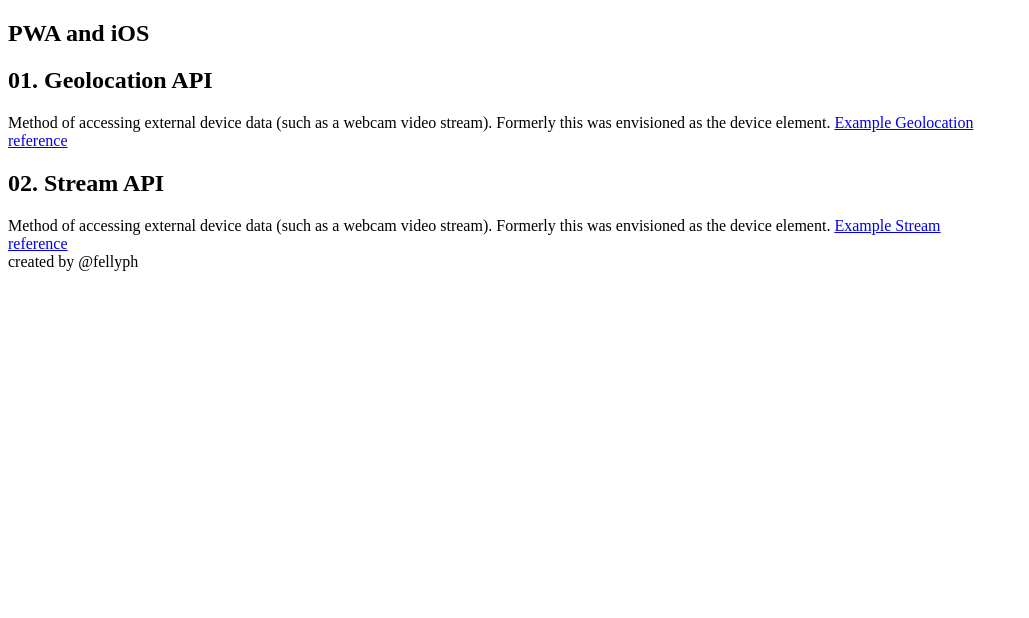
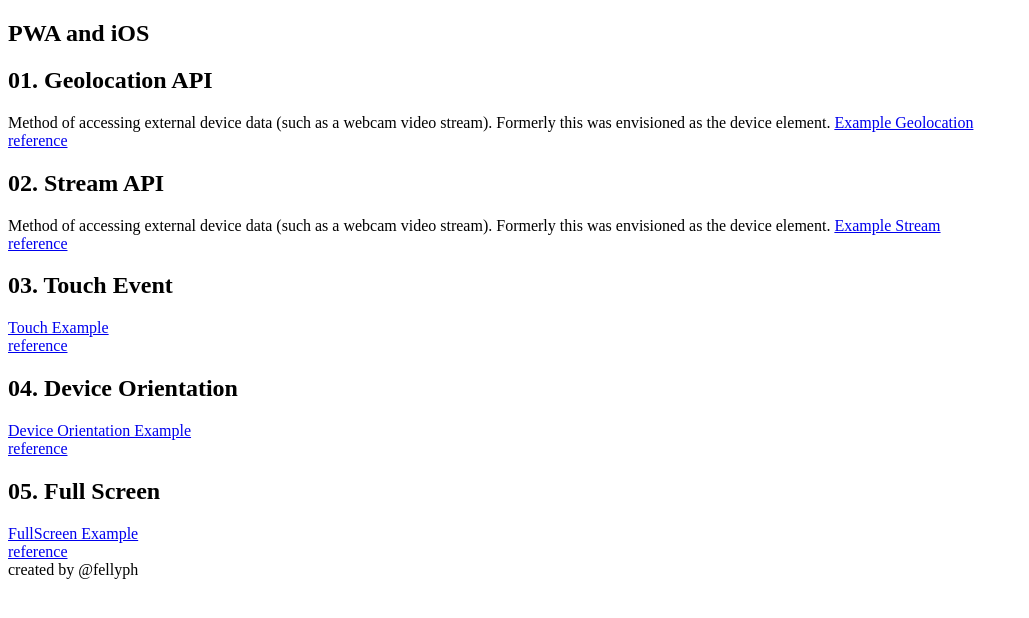
Before and after one commit to fellyph/web-apis-iOS, a website: page index.html in a window 1280 px wide. Shown: the whole page, without its empty margins (0-1029 px from the left). Drawn offline with Linux system fonts and the light colour scheme.

Commit message:
adding final version for full screen mode

```diff
--- a/index.html
+++ b/index.html
@@ -43,6 +43,45 @@
             >
           </footer>
         </article>
+        <article class="feature">
+          <header class="feature__header">
+            <h2>03. Touch Event</h2>
+          </header>
+          <div class="feature__content">
+            <a href="03-touch-events.html">Touch Example</a>
+          </div>
+          <footer class="feature__footer">
+            <a href="https://developers.google.com/web/fundamentals/media/capturing-images">
+              reference
+            </a>
+          </footer>
+        </article>
+        <article class="feature">
+          <header class="feature__header">
+            <h2>04. Device Orientation</h2>
+          </header>
+          <div class="feature__content">
+            <a href="04-device-orientation.html">Device Orientation Example</a>
+          </div>
+          <footer class="feature__footer">
+            <a href="https://developers.google.com/web/fundamentals/media/capturing-images">
+              reference
+            </a>
+          </footer>
+        </article>
+        <article class="feature">
+          <header class="feature__header">
+            <h2>05. Full Screen</h2>
+          </header>
+          <div class="feature__content">
+            <a href="05-full-screen.html">FullScreen Example</a>
+          </div>
+          <footer class="feature__footer">
+            <a href="https://developers.google.com/web/fundamentals/native-hardware/fullscreen">
+              reference
+            </a>
+          </footer>
+        </article>
       </div>
       <footer>
         created by @fellyph
```
Also changed, not shown: 01-example-geolocation.html (+7 -3 lines), 05-full-screen.html (+18 -4 lines).
